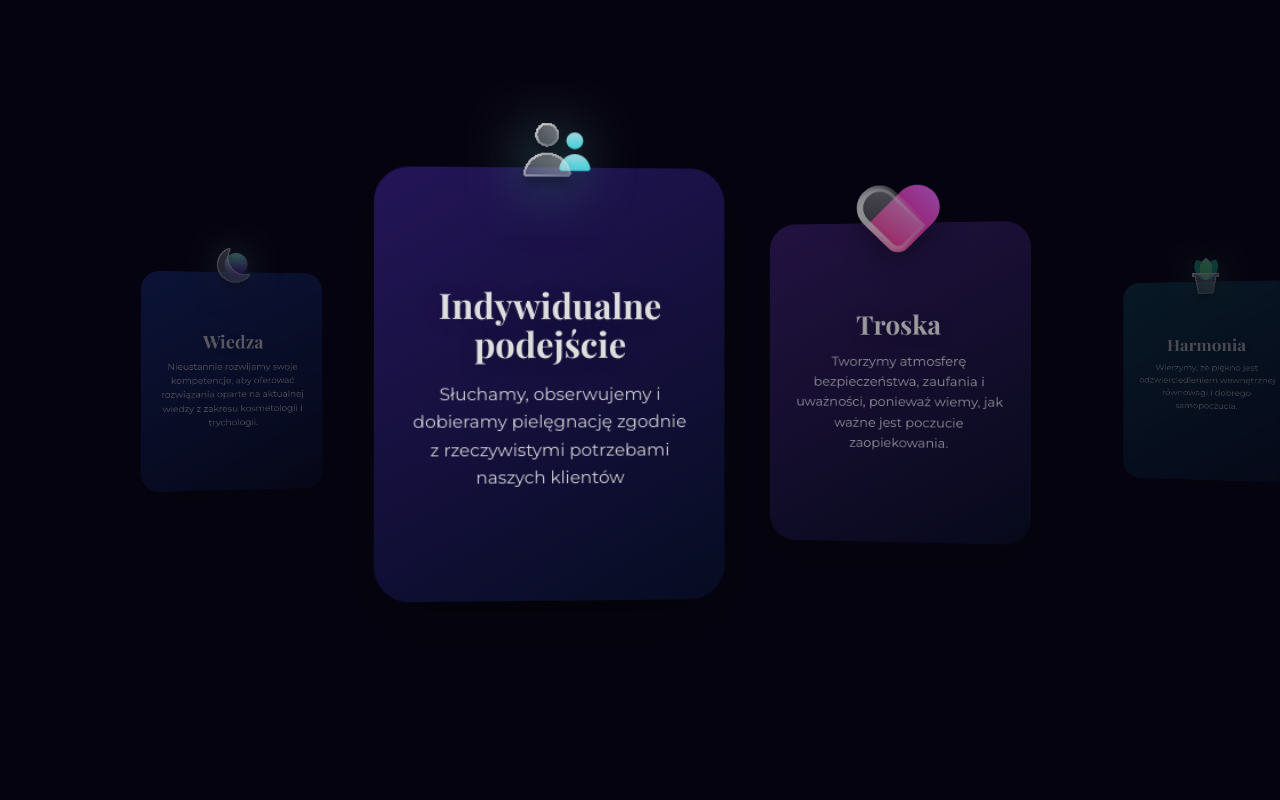
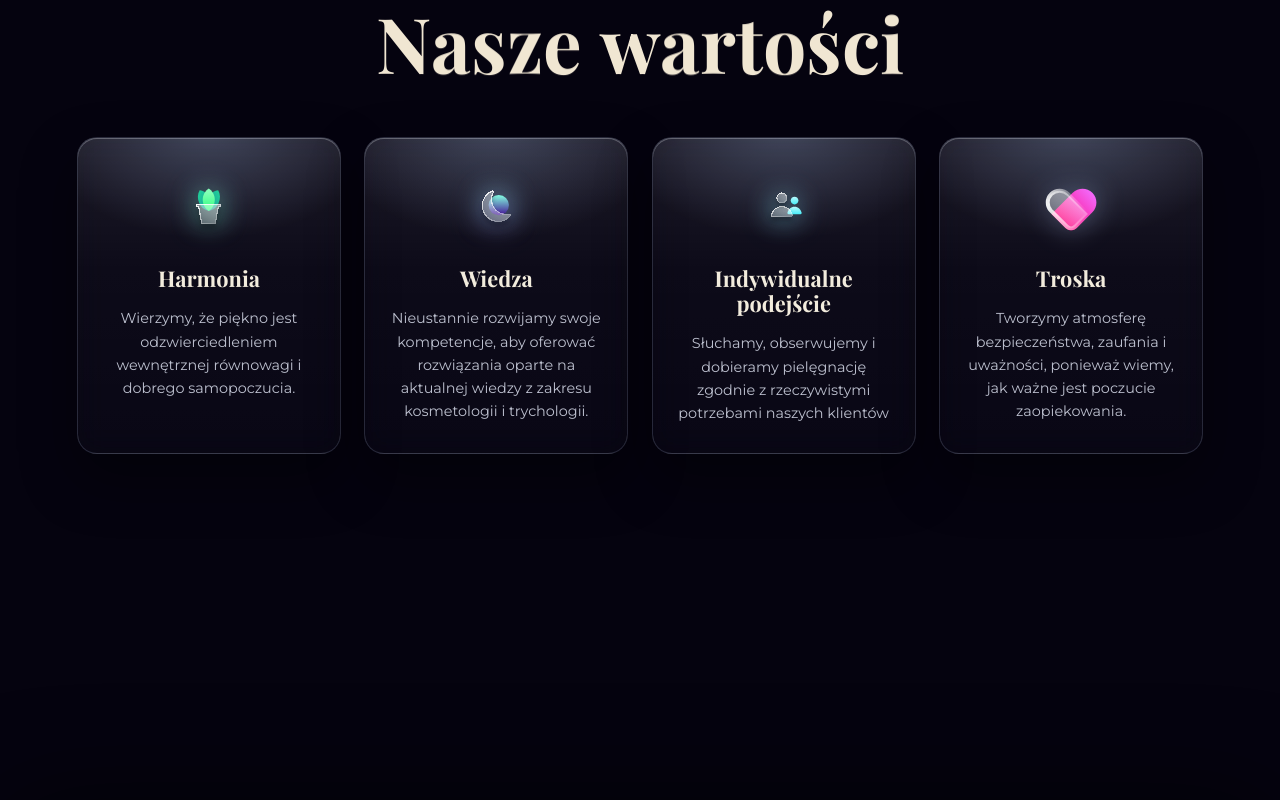
Before and after one commit to eM-Bien/lumera, a Next.js app: page /o-lumera in a window 1280 px wide. Shown: the part 1660-2460 px from the top of the page. Built offline with nearby package versions, Linux system fonts and the light colour scheme.

Commit message:
value cards with new look

```diff
--- a/app/components/AboutSection/ScrollBlueNavy/ScrollBlueNavy.module.css
+++ b/app/components/AboutSection/ScrollBlueNavy/ScrollBlueNavy.module.css
@@ -12,47 +12,15 @@
   will-change: opacity;
 }
 
-/* płynne, „pływające" przejście barw: cyan → niebieski → fiolet → magenta */
+/* ciemny granat z leciutką chłodną poświatą (bez kolorowego tła) */
 .blue {
   background:
     radial-gradient(
-      52% 62% at 14% 44%,
-      rgba(0, 210, 235, 0.55),
+      60% 60% at 30% 40%,
+      rgba(40, 60, 120, 0.28),
       transparent 60%
     ),
-    radial-gradient(
-      46% 56% at 86% 34%,
-      rgba(200, 45, 200, 0.5),
-      transparent 60%
-    ),
-    linear-gradient(
-      110deg,
-      #06b6d4 0%,
-      #1e4fe6 32%,
-      #6a2bd6 62%,
-      #b52ab0 100%
-    );
-  background-size:
-    100% 100%,
-    100% 100%,
-    260% 260%;
-  animation: colorFlow 22s ease-in-out infinite;
-}
-
-@keyframes colorFlow {
-  0%,
-  100% {
-    background-position:
-      0% 50%,
-      100% 50%,
-      0% 50%;
-  }
-  50% {
-    background-position:
-      0% 50%,
-      100% 50%,
-      100% 50%;
-  }
+    linear-gradient(160deg, #0a1836 0%, #050c22 60%, #02040e 100%);
 }
 
 /* dół obszaru — bardzo ciemny, niemal czarny */
--- a/app/components/AboutSection/ValueCards/ValueCards.module.css
+++ b/app/components/AboutSection/ValueCards/ValueCards.module.css
@@ -1,20 +1,23 @@
 /* =========================================================================
-   ValueCards — nieskończona taśma wysokich, zaokrąglonych kafli z gradientem
-   (każdy inny), z ikoną wystającą ponad górną krawędź.
+   ValueCards — rząd szklanych (frosted glass) kafli z ikoną, tytułem i opisem.
    ========================================================================= */
 
 .section {
-  position: relative;
-  z-index: 2;
+  /* przyklejona — zostaje na ekranie, a kolejna sekcja nachodzi na nią */
+  position: sticky;
+  top: 0;
+  z-index: 1;
+  min-height: 100vh;
+  display: flex;
+  flex-direction: column;
+  justify-content: center;
   /* duża przerwa przed „Nasze wartości" — około pół ekranu */
-  margin: 50vh 0 0;
-  padding: 0;
+  margin: 40vh 0 0;
+  padding: 8vh 6vw;
 }
 
-/* --- Nagłówek sekcji: duży, pogrubiony, wyśrodkowany -------------------- */
 .heading {
-  margin: 0 0 clamp(5vh, 8vh, 10vh);
-  padding: 0 6vw;
+  margin: 0 0 clamp(4vh, 7vh, 9vh);
   font-family: var(--font-header), serif;
   font-size: clamp(2.8rem, 7vw, 4.8rem);
   font-weight: 700;
@@ -23,67 +26,89 @@
   text-align: center;
 }
 
-/* --- Taśma (marquee) — perspektywa 3D dla efektu „RIG" ------------------ */
-.marquee {
-  position: relative;
-  width: 100%;
-  overflow: hidden;
-  padding: clamp(9rem, 15vh, 13rem) 0 clamp(5rem, 9vh, 9rem);
-  perspective: 1600px;
-  perspective-origin: 50% 50%;
-  cursor: grab;
-  user-select: none;
-  touch-action: pan-y; /* pionowy scroll strony zostaje, poziom = przeciąganie */
+/* --- rząd kafli ---------------------------------------------------------- */
+.grid {
+  max-width: 1200px;
+  margin: 0 auto;
+  display: flex;
+  flex-wrap: wrap;
+  justify-content: center;
+  align-items: stretch;
+  gap: clamp(1rem, 1.8vw, 2rem);
 }
 
-.grabbing {
-  cursor: grabbing;
-}
-
-.track {
-  display: flex;
-  width: max-content;
-  transform-style: preserve-3d;
-  will-change: transform;
-}
-
-/* --- Kafel wartości: wysoki, ikona u góry, tytuł na równej wysokości ---- */
+/* --- szklany kafel ------------------------------------------------------- */
 .card {
   position: relative;
-  flex: 0 0 auto;
-  width: clamp(260px, 24vw, 360px);
-  min-height: clamp(280px, 32vw, 380px);
-  margin-right: clamp(2.5rem, 5vw, 5rem);
+  flex: 1 1 200px;
+  max-width: 280px;
   display: flex;
   flex-direction: column;
   align-items: center;
   text-align: center;
-  padding: clamp(6.5rem, 8vw, 8.5rem) clamp(1.6rem, 2.2vw, 2.4rem)
-    clamp(2rem, 3vw, 2.8rem);
-  border-radius: clamp(20px, 2.4vw, 32px);
-  box-shadow: 0 20px 50px rgba(0, 0, 0, 0.35);
-  transform-origin: center center;
-  backface-visibility: hidden;
-  will-change: transform, opacity;
+  gap: 1.1rem;
+  padding: clamp(2rem, 3.4vh, 3rem) clamp(1.2rem, 1.6vw, 1.9rem)
+    clamp(1.8rem, 3vh, 2.6rem);
+  border-radius: 20px;
+  overflow: hidden;
+  border: 1px solid rgba(200, 215, 255, 0.16);
+  background: linear-gradient(
+    180deg,
+    rgba(255, 255, 255, 0.1) 0%,
+    rgba(255, 255, 255, 0.035) 42%,
+    rgba(255, 255, 255, 0.02) 100%
+  );
+  backdrop-filter: blur(14px) saturate(120%);
+  -webkit-backdrop-filter: blur(14px) saturate(120%);
+  box-shadow:
+    inset 0 1px 0 rgba(255, 255, 255, 0.28),
+    0 24px 55px rgba(0, 0, 0, 0.4);
+  transition:
+    transform 0.55s cubic-bezier(0.22, 1, 0.36, 1),
+    box-shadow 0.55s ease,
+    background 0.55s ease,
+    border-color 0.55s ease;
 }
 
-/* ikona (bez kółka) wystająca nieco ponad kafel */
+/* delikatny blik światła u góry (jak w referencji) */
+.card::before {
+  content: "";
+  position: absolute;
+  top: -38%;
+  left: 50%;
+  width: 130%;
+  height: 70%;
+  transform: translateX(-50%);
+  background: radial-gradient(
+    closest-side,
+    rgba(180, 205, 255, 0.24),
+    transparent
+  );
+  pointer-events: none;
+}
+
+@media (hover: hover) {
+  .card:hover {
+    transform: translateY(-8px);
+    border-color: rgba(210, 225, 255, 0.32);
+    background: linear-gradient(
+      180deg,
+      rgba(255, 255, 255, 0.16) 0%,
+      rgba(255, 255, 255, 0.06) 100%
+    );
+    box-shadow:
+      inset 0 1px 0 rgba(255, 255, 255, 0.4),
+      0 34px 75px rgba(0, 0, 0, 0.5);
+  }
+}
+
 .icon {
-  position: absolute;
-  top: 0;
-  left: 50%;
-  transform: translate(-50%, -55%);
+  position: relative;
   display: grid;
   place-items: center;
-  width: clamp(128px, 11.5vw, 180px);
-  height: clamp(128px, 11.5vw, 180px);
-  color: #fff;
-  filter: drop-shadow(0 8px 18px rgba(0, 0, 0, 0.45));
-}
-
-.icon svg {
-  width: 82%;
-  height: 82%;
+  width: clamp(64px, 6vw, 92px);
+  height: clamp(64px, 6vw, 92px);
+  filter: drop-shadow(0 0 14px rgba(180, 205, 255, 0.35));
 }
 
 .iconImg {
@@ -101,25 +126,31 @@
 }
 
 .label {
-  margin: 0 0 0.9rem;
+  margin: 0;
   font-family: var(--font-header), serif;
-  font-size: clamp(1.4rem, 2.4vw, 2rem);
+  font-size: clamp(1.2rem, 1.7vw, 1.55rem);
   font-weight: 700;
-  line-height: 1.12;
-  color: #ffffff;
-  text-shadow: 0 2px 16px rgba(0, 0, 0, 0.25);
+  line-height: 1.15;
+  color: #f2ecdd;
 }
 
 .text {
   margin: 0;
   font-family: var(--font-basic), sans-serif;
-  font-size: clamp(0.95rem, 1.1vw, 1.05rem);
+  font-size: clamp(0.9rem, 1vw, 1rem);
   line-height: 1.6;
-  color: rgba(255, 255, 255, 0.92);
+  color: rgba(228, 233, 248, 0.82);
 }
 
-@media (prefers-reduced-motion: reduce) {
-  .track {
-    animation: none;
+@media (max-width: 820px) {
+  .card {
+    flex: 1 1 42%;
+    max-width: none;
   }
 }
+
+@media (max-width: 520px) {
+  .card {
+    flex: 1 1 100%;
+  }
+}
--- a/app/components/AboutSection/ValueCards/ValueCards.tsx
+++ b/app/components/AboutSection/ValueCards/ValueCards.tsx
@@ -1,18 +1,7 @@
-"use client";
-
-import { useEffect, useRef } from "react";
 import type { ReactNode } from "react";
 import { values } from "../about.content";
 import RevealHeading from "../../RevealHeading/RevealHeading";
 import styles from "./ValueCards.module.css";
-
-/** Gradient tła dla każdej wartości (ciemny granat). */
-const GRADIENTS = [
-  "linear-gradient(150deg, #0b4b5c 0%, #05132f 100%)",
-  "linear-gradient(150deg, #143286 0%, #050f28 100%)",
-  "linear-gradient(150deg, #281663 0%, #050c24 100%)",
-  "linear-gradient(150deg, #331a60 0%, #050b20 100%)",
-];
 
 /** Ikony z public/ dla kolejnych wartości. */
 const ICONS: ReactNode[] = [
@@ -36,159 +25,24 @@ const ICONS: ReactNode[] = [
 ];
 
 /**
- * Karuzela wartości w stylu „RIG": karty płyną w nieskończoność, a ta w centrum
- * jest największa i w pełni widoczna; boczne maleją, przygasają i odchylają się
- * w perspektywie 3D (coverflow).
+ * „Nasze wartości" — rząd szklanych (frosted glass) kafli: każda wartość
+ * na osobnym, przezroczystym panelu z ikoną, tytułem i opisem.
  */
 export default function ValueCards() {
-  const n = values.length;
-  const COPIES = 3;
-  const loop = Array.from({ length: COPIES }, () => values).flat();
-
-  const marqueeRef = useRef<HTMLDivElement | null>(null);
-  const trackRef = useRef<HTMLDivElement | null>(null);
-  const cardsRef = useRef<Array<HTMLElement | null>>([]);
-
-  useEffect(() => {
-    const marquee = marqueeRef.current;
-    const track = trackRef.current;
-    if (!marquee || !track) return;
-    const cards = cardsRef.current.filter(Boolean) as HTMLElement[];
-    if (!cards.length) return;
-
-    let step = 0;
-    let cardW = 0;
-    let oneCopy = 0;
-    let containerW = 0;
-
-    const measure = () => {
-      const first = cards[0];
-      const mr = parseFloat(getComputedStyle(first).marginRight) || 0;
-      cardW = first.offsetWidth;
-      step = cardW + mr;
-      oneCopy = step * n;
-      containerW = marquee.clientWidth;
-    };
-    measure();
-
-    // skala/przygaszenie/obrót zależne od odległości od środka
-    const applyFocus = (offset: number) => {
-      const cCenter = offset + containerW / 2;
-      // odległość odniesienia ~ szerokość jednej karty → sąsiednie szybko maleją
-      const ref = step * 1.35;
-      for (let i = 0; i < cards.length; i++) {
-        const el = cards[i];
-        let d = i * step + cardW / 2 - cCenter;
-        // zawijanie do najbliższej kopii, by efekt był ciągły
-        d = ((d % oneCopy) + oneCopy) % oneCopy;
-        if (d > oneCopy / 2) d -= oneCopy;
-        const f = Math.max(-1.8, Math.min(1.8, d / ref));
-        const af = Math.min(1, Math.abs(f));
-        // karta w centrum powiększona, boczne wyraźnie mniejsze
-        const scale = 1.3 - 0.7 * af;
-        const op = Math.max(0.1, 1 - 0.72 * af);
-        const ry = -f * 20;
-        const tz = -af * 240;
-        el.style.transform = `translateZ(${tz}px) rotateY(${ry}deg) scale(${scale})`;
-        el.style.opacity = String(op);
-        el.style.zIndex = String(1000 - Math.round(af * 1000));
-      }
-    };
-
-    const reduce = window.matchMedia(
-      "(prefers-reduced-motion: reduce)",
-    ).matches;
-    if (reduce) {
-      track.style.transform = "translateX(0)";
-      applyFocus(0);
-      return;
-    }
-
-    let offset = 0;
-    let raf = 0;
-    let last = performance.now();
-    const speed = 55; // px/s — automatyczny przesuw
-
-    let dragging = false;
-    let startX = 0;
-    let startOffset = 0;
-
-    const norm = (v: number) => ((v % oneCopy) + oneCopy) % oneCopy;
-
-    const frame = (t: number) => {
-      const dt = Math.min(0.05, (t - last) / 1000);
-      last = t;
-      if (!dragging) offset += speed * dt;
-      offset = norm(offset);
-      track.style.transform = `translateX(${-offset}px)`;
-      applyFocus(offset);
-      raf = requestAnimationFrame(frame);
-    };
-    raf = requestAnimationFrame(frame);
-
-    // --- chwyć i przeciągnij (mysz + dotyk) --------------------------------
-    const onDown = (e: PointerEvent) => {
-      dragging = true;
-      startX = e.clientX;
-      startOffset = offset;
-      marquee.classList.add(styles.grabbing);
-      marquee.setPointerCapture?.(e.pointerId);
-    };
-    const onMove = (e: PointerEvent) => {
-      if (!dragging) return;
-      offset = norm(startOffset - (e.clientX - startX));
-    };
-    const onUp = (e: PointerEvent) => {
-      if (!dragging) return;
-      dragging = false;
-      marquee.classList.remove(styles.grabbing);
-      marquee.releasePointerCapture?.(e.pointerId);
-    };
-    marquee.addEventListener("pointerdown", onDown);
-    marquee.addEventListener("pointermove", onMove);
-    marquee.addEventListener("pointerup", onUp);
-    marquee.addEventListener("pointercancel", onUp);
-
-    const onResize = () => measure();
-    window.addEventListener("resize", onResize);
-
-    return () => {
-      cancelAnimationFrame(raf);
-      marquee.removeEventListener("pointerdown", onDown);
-      marquee.removeEventListener("pointermove", onMove);
-      marquee.removeEventListener("pointerup", onUp);
-      marquee.removeEventListener("pointercancel", onUp);
-      window.removeEventListener("resize", onResize);
-    };
-  }, [n]);
-
   return (
     <section className={styles.section}>
       <RevealHeading as="h2" className={styles.heading} text="Nasze wartości" />
 
-      <div ref={marqueeRef} className={styles.marquee}>
-        <div ref={trackRef} className={styles.track}>
-          {loop.map((v, i) => {
-            const idx = i % n;
-            return (
-              <article
-                key={i}
-                ref={(el) => {
-                  cardsRef.current[i] = el;
-                }}
-                className={styles.card}
-                style={{ background: GRADIENTS[idx] }}
-                aria-hidden={i >= n}
-              >
-                <span className={styles.icon} aria-hidden="true">
-                  {ICONS[idx]}
-                </span>
-                <h3 className={styles.label}>{v.label}</h3>
-                <p className={styles.text}>{v.text}</p>
-              </article>
-            );
-          })}
-        </div>
+      <div className={styles.grid}>
+        {values.map((v, i) => (
+          <article key={v.label} className={styles.card}>
+            <span className={styles.icon} aria-hidden="true">
+              {ICONS[i]}
+            </span>
+            <h3 className={styles.label}>{v.label}</h3>
+            <p className={styles.text}>{v.text}</p>
+          </article>
+        ))}
       </div>
     </section>
   );
--- a/app/o-lumera/page.module.css
+++ b/app/o-lumera/page.module.css
@@ -64,7 +64,7 @@
 }
 
 .spacer {
-  height: 20vh;
+  height: 28vh;
 }
 
 .vignette {
@@ -82,6 +82,6 @@
 
 @media (max-width: 786px) {
   .spacer {
-    height: 12vh;
+    height: 18vh;
   }
 }
```
Also changed, not shown: app/components/AboutSection/MoonReveal/MoonReveal.module.css (+7 -1 lines).
